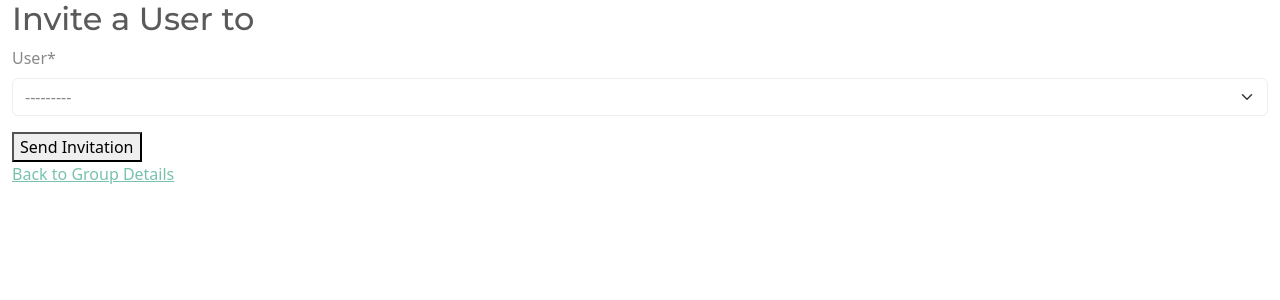
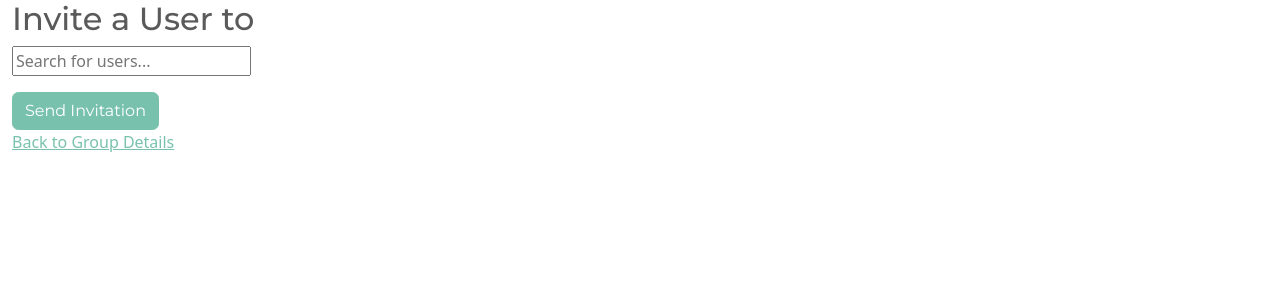
Before and after one commit to SuedeSadler/FamBank, a Django app: template savings/templates/savings/send_invitation.html in a window 1280 px wide. Shown: the part 56-356 px from the top of the page. Run offline with Django 5.2, Linux system fonts and the light colour scheme; the template is opened without the code that fills it: values that come from a table or form of the project are taken from there, others are empty; some libraries are stand-ins or nearby versions.

Commit message:
Search featured added for invitations

```diff
--- a/GroupSavingsAdmin/urls.py
+++ b/GroupSavingsAdmin/urls.py
@@ -12,6 +12,7 @@ from savings.views import (
     respond_invitation,
     profile,
     add_contribution,
+    search_users,
 )
 
 urlpatterns = [
@@ -28,4 +29,5 @@ urlpatterns = [
     path('logout/', auth_views.LogoutView.as_view(), name='logout'),
     path('dashboard/', dashboard, name='dashboard'),
     path('group/<int:group_id>/add_contribution/', add_contribution, name='add_contribution'),
+    path('search_users/', search_users, name='search_users'),
 ]
--- a/savings/forms.py
+++ b/savings/forms.py
@@ -9,17 +9,20 @@ from .models import Contribution, User, Group
 
 
 class InvitationForm(forms.ModelForm):
+    user = forms.ModelChoiceField(queryset=User.objects.none(), widget=forms.HiddenInput(), label="")
+
     def __init__(self, *args, **kwargs):
         super(InvitationForm, self).__init__(*args, **kwargs)
         self.helper = FormHelper()
         self.helper.layout = Layout(
-            Field('user', css_class='form-control')
+            Field('user', id="user-id-field")  # Hidden field for the user
         )
         self.helper.add_input(Submit('submit', 'Send Invitation', css_class='btn btn-primary'))
 
     class Meta:
         model = Invitation
         fields = ['user']
+
 
 class AddMemberForm(forms.Form):
     user = forms.ModelChoiceField(queryset=User.objects.all(), label="Select User to Add")
--- a/savings/templates/savings/send_invitation.html
+++ b/savings/templates/savings/send_invitation.html
@@ -2,10 +2,47 @@
 {% load crispy_forms_tags %}
 {% block content %}
 <h2>Invite a User to {{ group.name }}</h2>
-<form method="post">
+<form method="POST">
     {% csrf_token %}
-    {{ form|crispy }}
-    <button type="submit">Send Invitation</button>
+    <!-- Hidden input for user ID (populated when a user is selected) -->
+    <input type="hidden" id="id_user" name="user">
+
+    <!-- Search input field -->
+    <input type="text" id="user-search-input" placeholder="Search for users..." onkeyup="searchUsers(this.value)" autocomplete="off">
+
+    <!-- Search results dropdown -->
+    <ul id="search-results"></ul>
+
+    <button type="submit" class="btn btn-primary">Send Invitation</button>
 </form>
 <a href="{% url 'group_detail' group.id %}">Back to Group Details</a>
+
+<script>
+    function searchUsers(query) {
+        if (query.length > 2) {  // Start search after 2 characters
+            fetch(`{% url 'search_users' %}?q=${query}`)
+            .then(response => response.json())
+            .then(data => {
+                const resultsList = document.getElementById('search-results');
+                resultsList.innerHTML = ''; // Clear previous results
+
+                // Create list of users
+                data.results.forEach(user => {
+                    const li = document.createElement('li');
+                    li.innerHTML = `<a href="#" onclick="selectUser(${user.id}, '${user.username}')">${user.username}</a>`;
+                    resultsList.appendChild(li);
+                });
+            });
+        }
+    }
+
+    function selectUser(userId, username) {
+        // Update the hidden input field with selected user's ID
+        document.getElementById("id_user").value = userId;
+        // Set the search input to the selected username
+        document.getElementById("user-search-input").value = username;
+        // Clear the search results
+        document.getElementById("search-results").innerHTML = "";
+    }
+</script>
 {% endblock %}
```
Also changed, not shown: savings/views.py (+25 -11 lines).
